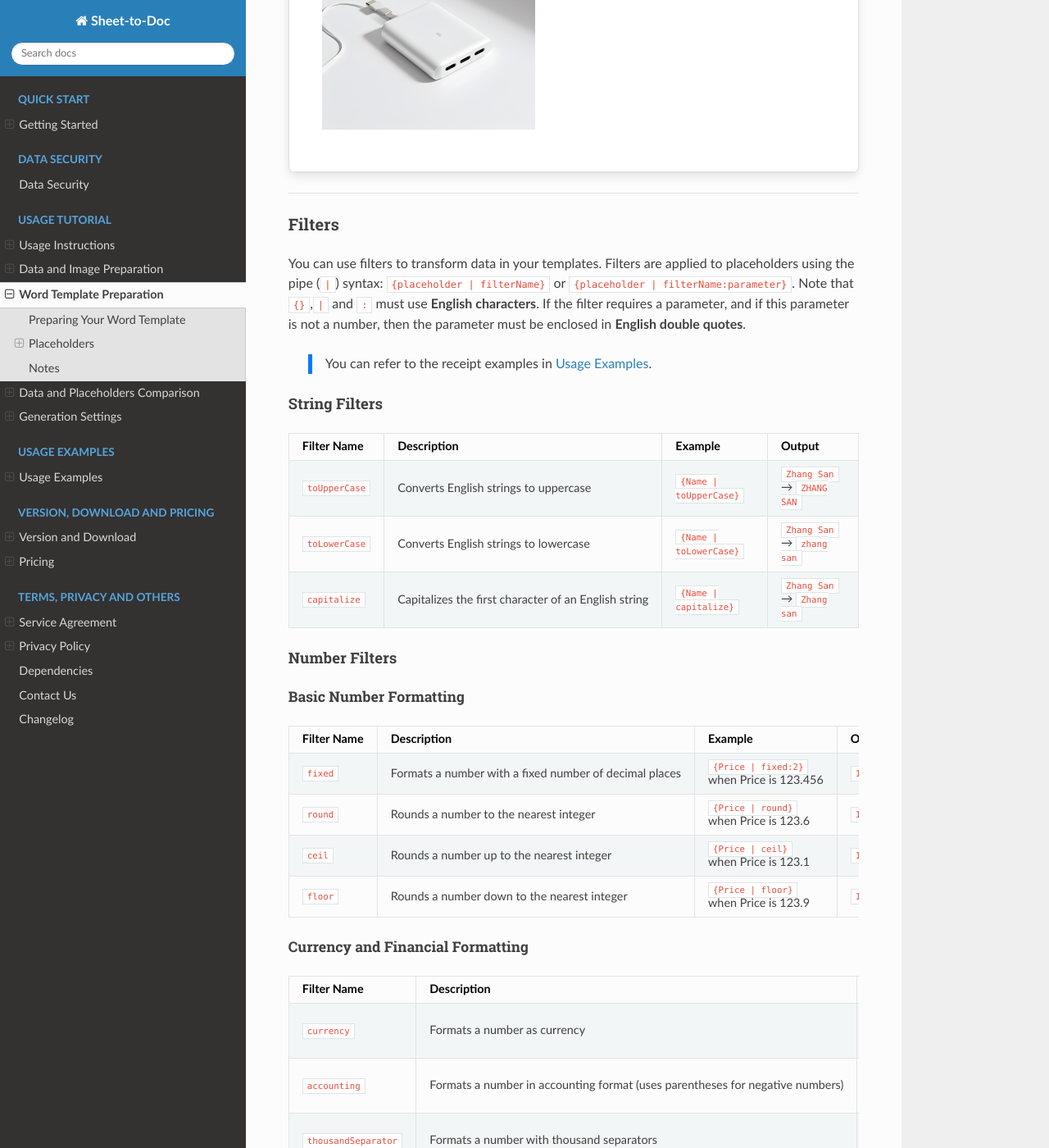
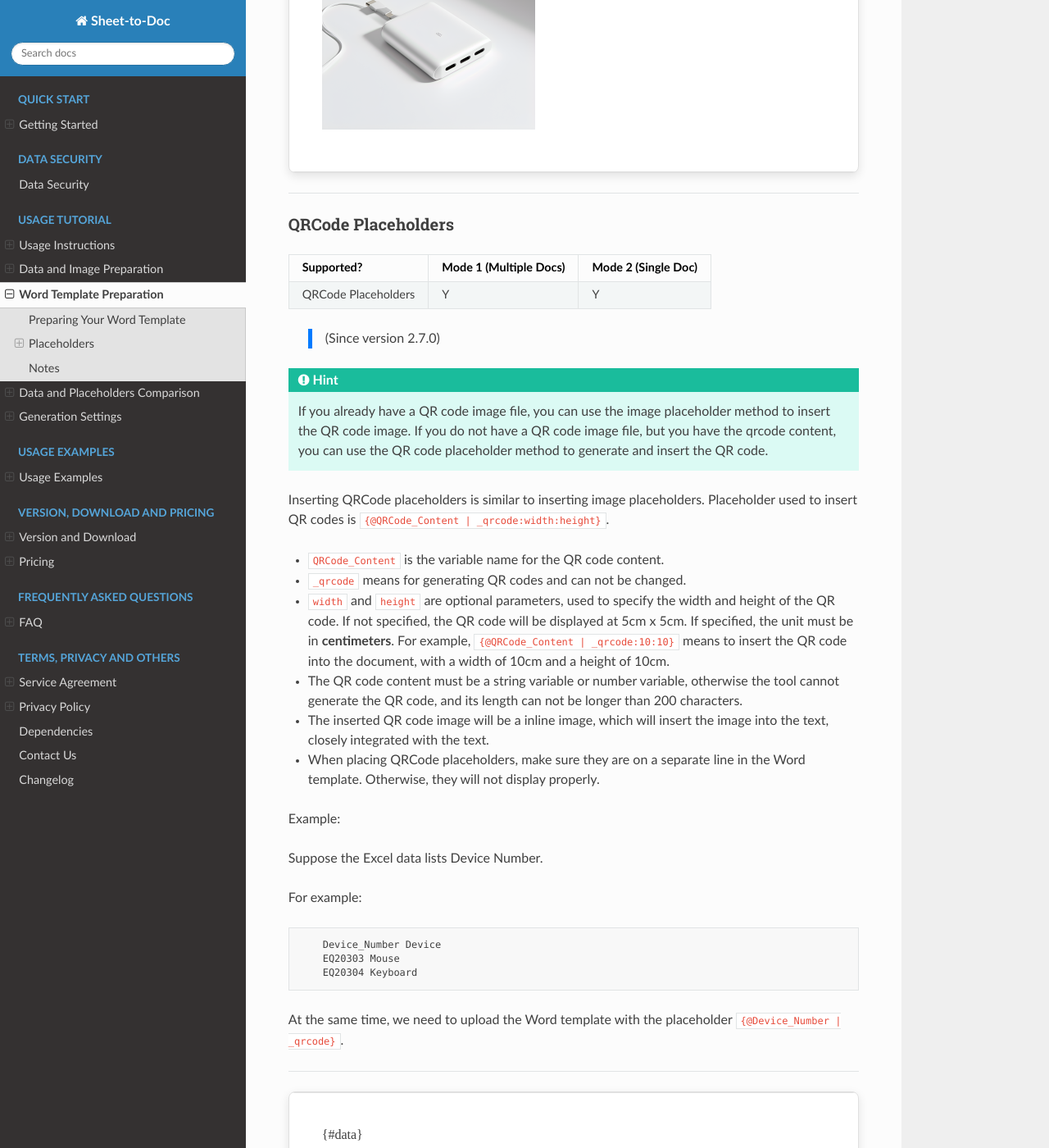
Before and after one commit to he-yang/sheet-to-doc, a Sphinx documentation site: the page built from source/WordTemplate.md, in a window 1280 px wide and 1400 px high, scrolled down 14035 px. Shown: the whole window at 82% size. Built offline with Sphinx 7.4.7 and the Read the Docs theme 3.1.0, drawn with Linux system fonts in a browser that asks for light colours; some of the changed text lies outside the part shown.

Commit message:
update to 2.7

````diff
--- a/source/WordTemplate.md
+++ b/source/WordTemplate.md
@@ -515,6 +515,80 @@ In Generation Mode 2, this will generate the following document:
 ---
 
 
+### QRCode Placeholders
+
+| Supported? | Mode 1 (Multiple Docs) | Mode 2 (Single Doc) |
+| :--- | :---: | :---: |
+| QRCode Placeholders | Y | Y |
+
+> (Since version 2.7.0)
+
+:::{hint}
+If you already have a QR code image file, you can use the image placeholder method to insert the QR code image.
+If you do not have a QR code image file, but you have the qrcode content, you can use the QR code placeholder method to generate and insert the QR code.
+:::
+
+Inserting QRCode placeholders is similar to inserting image placeholders. Placeholder used to insert QR codes is `{@QRCode_Content | _qrcode:width:height}`.
+
+- `QRCode_Content` is the variable name for the QR code content.
+- `_qrcode` means for generating QR codes and can not be changed.
+- `width` and `height` are optional parameters, used to specify the width and height of the QR code. If not specified, the QR code will be displayed at 5cm x 5cm. If specified, the unit must be in **centimeters**. For example, `{@QRCode_Content | _qrcode:10:10}` means to insert the QR code into the document, with a width of 10cm and a height of 10cm.
+- The QR code content must be a string variable or number variable, otherwise the tool cannot generate the QR code, and its length can not be longer than 200 characters.
+- The inserted QR code image will be a inline image, which will insert the image into the text, closely integrated with the text.
+- When placing QRCode placeholders, make sure they are on a separate line in the Word template. Otherwise, they will not display properly.
+
+Example:
+
+Suppose the Excel data lists Device Number.
+
+For example:
+```
+    Device_Number Device
+    EQ20303 Mouse
+    EQ20304 Keyboard
+```
+
+At the same time, we need to upload the Word template with the placeholder `{@Device_Number | _qrcode}`.
+
+---
+<div class="word-document">
+
+{#data}
+
+{Device}
+
+{@Device_Number | _qrcode}
+
+{/data}
+
+
+</div>
+
+---
+
+
+
+
+In Generation Mode 2, this will generate the following document:
+
+---
+<div class="word-document">
+
+Mouse
+
+![qrcodemouse](_static/qrcodemouse.png)
+
+Keyboard
+
+![qrcodekeyboard](_static/qrcodekeyboard.png)
+
+</div>
+
+---
+
+
+
+
 ### Filters
 
 You can use filters to transform data in your templates. Filters are applied to placeholders using the pipe (`|`) syntax: `{placeholder | filterName}` or `{placeholder | filterName:parameter}`. Note that `{}`,`|` and `:` must use **English characters**. If the filter requires a parameter, and if this parameter is not a number, then the parameter must be enclosed in **English double quotes**.
--- a/source/conf.py
+++ b/source/conf.py
@@ -9,7 +9,7 @@
 project = 'Sheet-to-Doc'
 copyright = '2022~2026, WTSolutions'
 author = 'WTSolutions'
-release = '2.6.3.0'
+release = '2.7.0.0'
 
 # -- General configuration ---------------------------------------------------
 # https://www.sphinx-doc.org/en/master/usage/configuration.html#general-configuration
````
Also changed, not shown: source/FAQ.md (added, +32 -0 lines), source/index.rst (+8 -0 lines), source/_static/qrcodekeyboard.png (added), source/_static/qrcodemouse.png (added).
